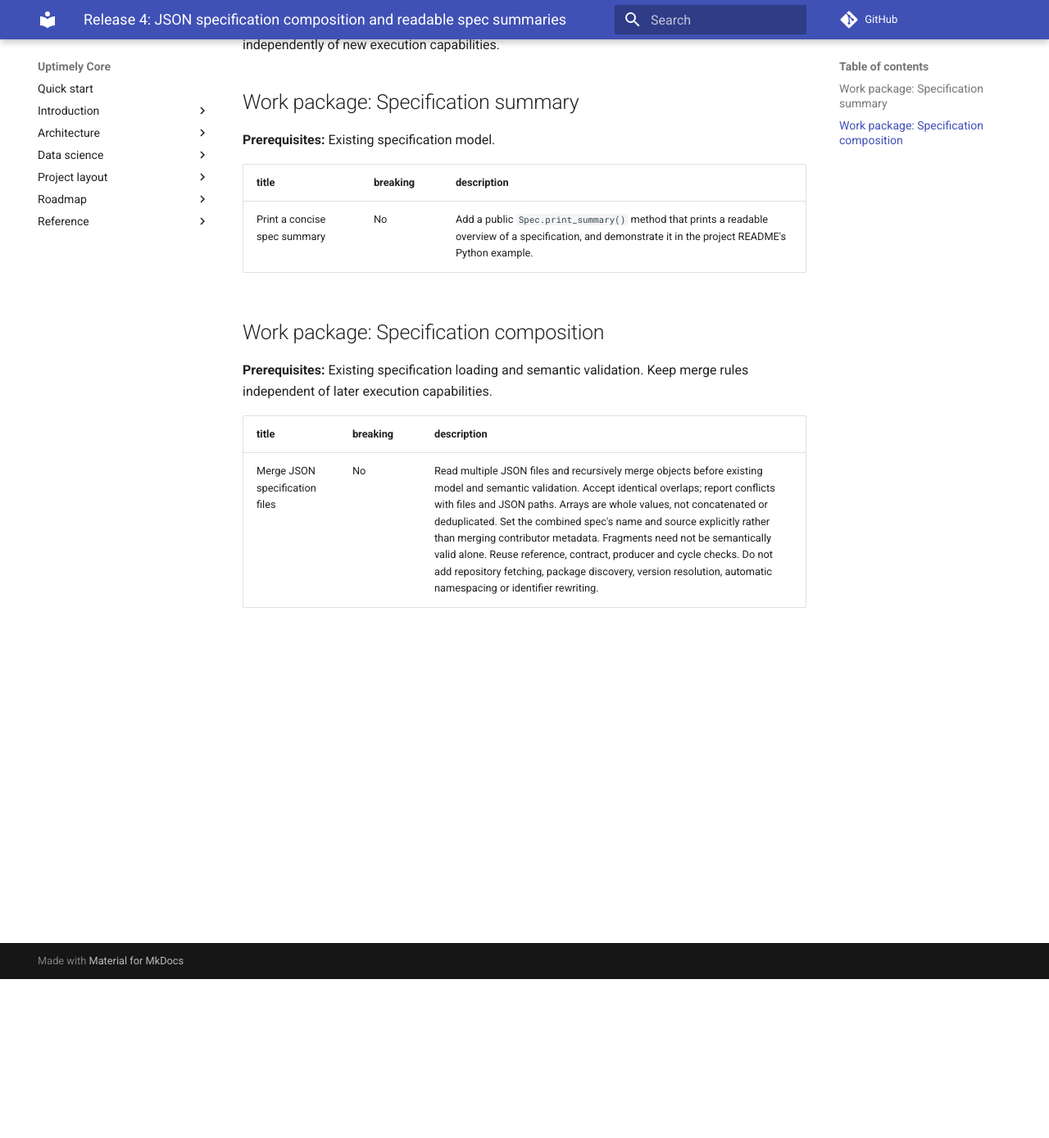
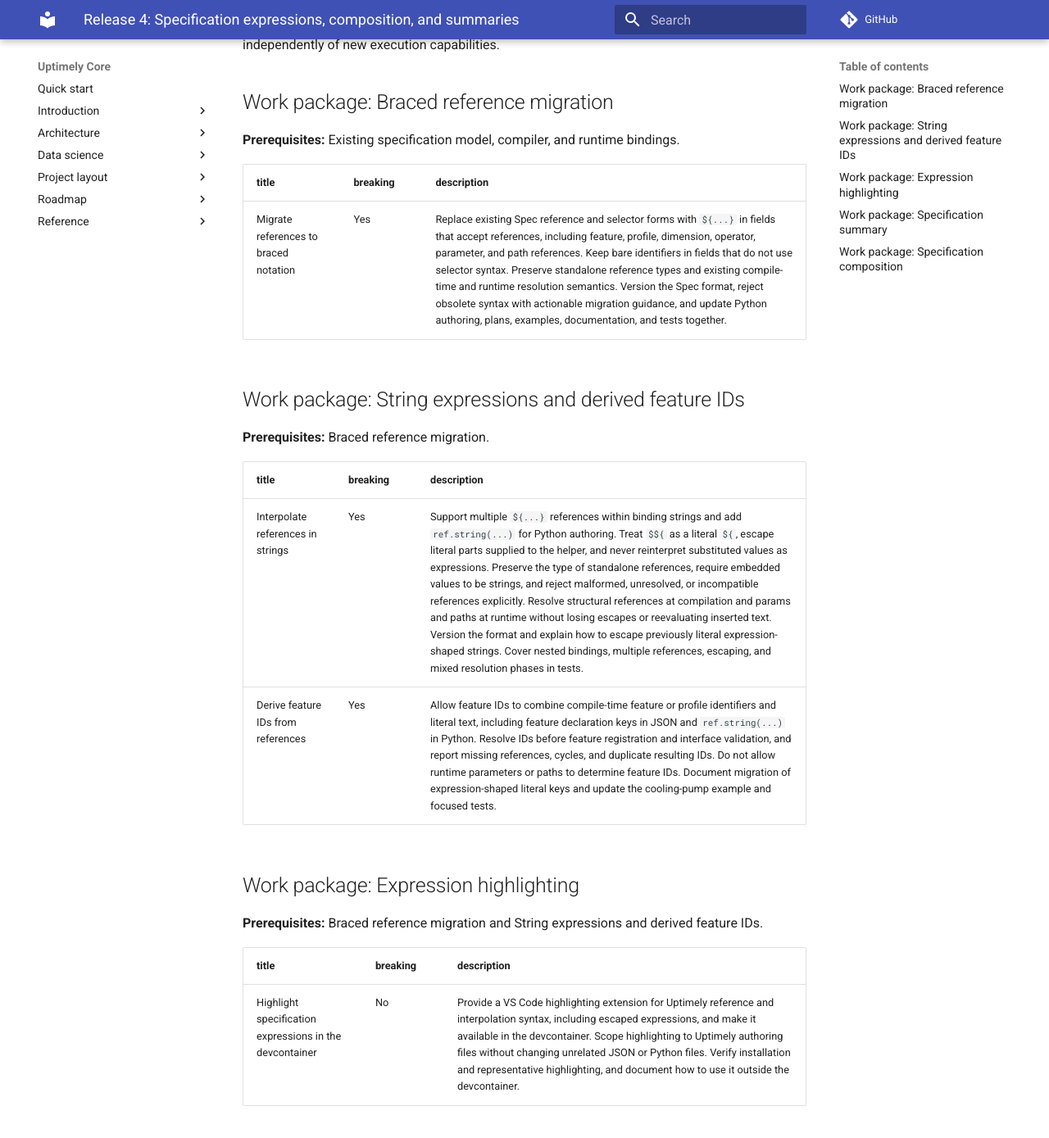
Before and after one commit to uptimely-ai/uptimely-core, an MkDocs documentation site: the page built from docs/roadmap/release-04-specification-authoring.md, in a window 1280 px wide and 1400 px high, scrolled down 205 px. Shown: the top 1389 px of the window at 82% size. Built offline with MkDocs 1.6.1 and Material for MkDocs 9.7.7, drawn with Linux system fonts in a browser that asks for light colours; comment, search, counter and statistics services are not loaded; some of the changed text lies outside the part shown.

Commit message:
Add spec json variable syntax migration to backlog

```diff
--- a/docs/roadmap/release-04-specification-authoring.md
+++ b/docs/roadmap/release-04-specification-authoring.md
@@ -1,7 +1,32 @@
-# Release 4: JSON specification composition and readable spec summaries
+# Release 4: Specification expressions, composition, and summaries
 
 This is a planned release grouping, not a published software version.
 These packages can ship independently of new execution capabilities.
+
+## Work package: Braced reference migration
+
+**Prerequisites:** Existing specification model, compiler, and runtime bindings.
+
+| title | breaking | description |
+|---|---|---|
+| Migrate references to braced notation | Yes | Replace existing Spec reference and selector forms with `${...}` in fields that accept references, including feature, profile, dimension, operator, parameter, and path references. Keep bare identifiers in fields that do not use selector syntax. Preserve standalone reference types and existing compile-time and runtime resolution semantics. Version the Spec format, reject obsolete syntax with actionable migration guidance, and update Python authoring, plans, examples, documentation, and tests together. |
+
+## Work package: String expressions and derived feature IDs
+
+**Prerequisites:** Braced reference migration.
+
+| title | breaking | description |
+|---|---|---|
+| Interpolate references in strings | Yes | Support multiple `${...}` references within binding strings and add `ref.string(...)` for Python authoring. Treat `$${` as a literal `${`, escape literal parts supplied to the helper, and never reinterpret substituted values as expressions. Preserve the type of standalone references, require embedded values to be strings, and reject malformed, unresolved, or incompatible references explicitly. Resolve structural references at compilation and params and paths at runtime without losing escapes or reevaluating inserted text. Version the format and explain how to escape previously literal expression-shaped strings. Cover nested bindings, multiple references, escaping, and mixed resolution phases in tests. |
+| Derive feature IDs from references | Yes | Allow feature IDs to combine compile-time feature or profile identifiers and literal text, including feature declaration keys in JSON and `ref.string(...)` in Python. Resolve IDs before feature registration and interface validation, and report missing references, cycles, and duplicate resulting IDs. Do not allow runtime parameters or paths to determine feature IDs. Document migration of expression-shaped literal keys and update the cooling-pump example and focused tests. |
+
+## Work package: Expression highlighting
+
+**Prerequisites:** Braced reference migration and String expressions and derived feature IDs.
+
+| title | breaking | description |
+|---|---|---|
+| Highlight specification expressions in the devcontainer | No | Provide a VS Code highlighting extension for Uptimely reference and interpolation syntax, including escaped expressions, and make it available in the devcontainer. Scope highlighting to Uptimely authoring files without changing unrelated JSON or Python files. Verify installation and representative highlighting, and document how to use it outside the devcontainer. |
 
 ## Work package: Specification summary
 
```
Also changed, not shown: docs/roadmap/backlog.md (+1 -1 lines).
